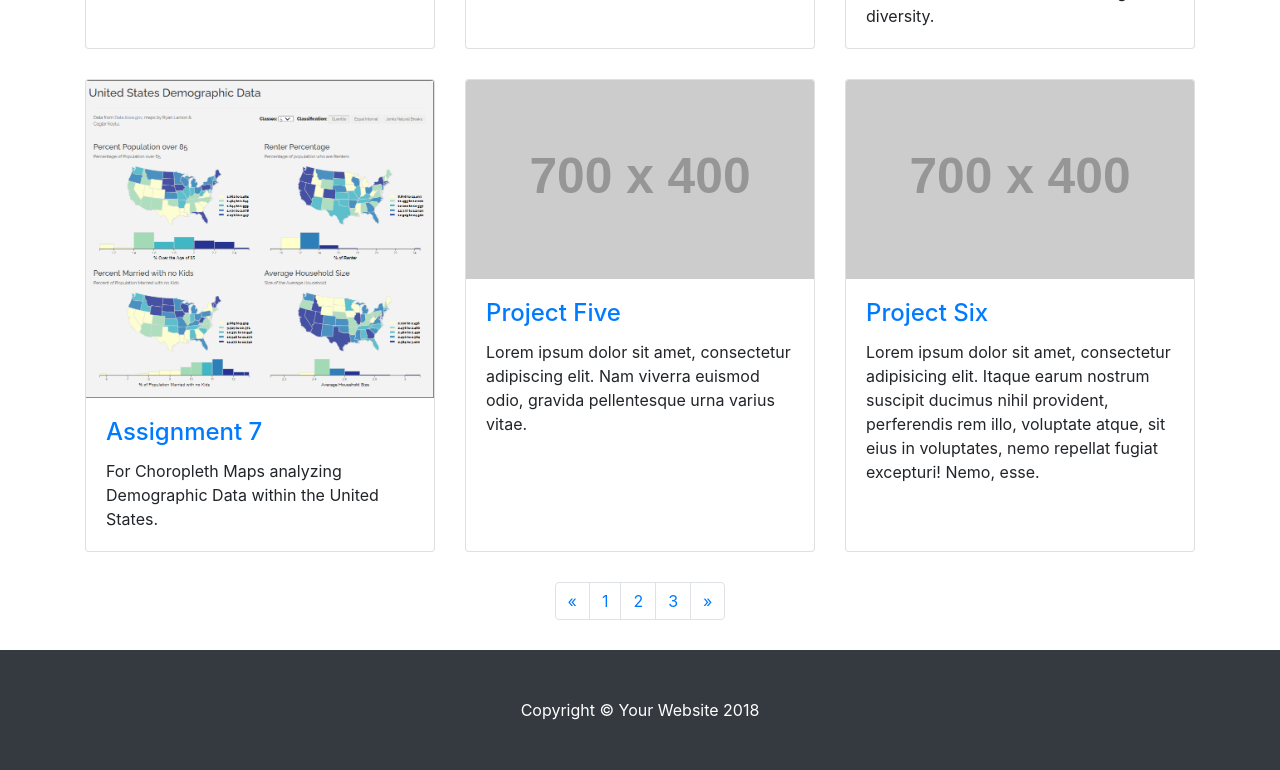
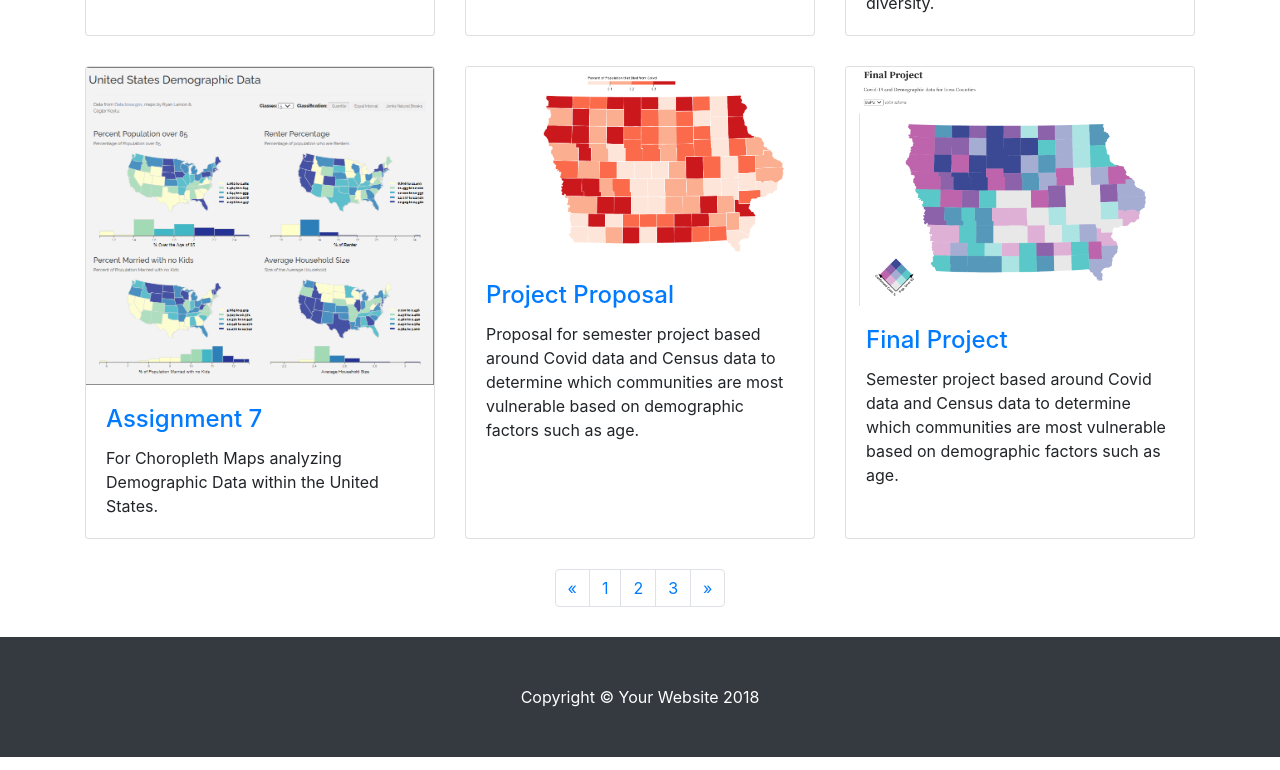
Before and after one commit to geog3540/awsherman, a website: page index.html in a window 1280 px wide. Shown: the part 548-1318 px from the top of the page. Drawn offline with Linux system fonts and the light colour scheme; placeholder pictures from the web are drawn by us.

Commit message:
Updating Webportfolio

```diff
--- a/index.html
+++ b/index.html
@@ -81,7 +81,7 @@
         </div>
         <div class="col-lg-4 col-sm-6 portfolio-item">
           <div class="card h-100">
-            <a href="https://observablehq.com/@awsherman/bivariate-choropleth-mapping"><img class="card-img-top" src="Images/Bivariate.png" alt=""></a>
+            <a href="https://observablehq.com/@awsherman/bivariate-choropleth-mapping"><img class="card-img-top" src="Images/Bivariate_1.png" alt=""></a>
             <div class="card-body">
               <h4 class="card-title">
                 <a href="https://observablehq.com/@awsherman/bivariate-choropleth-mapping">Bivariate Mapping</a>
@@ -103,23 +103,23 @@
         </div>
         <div class="col-lg-4 col-sm-6 portfolio-item">
           <div class="card h-100">
-            <a href="#"><img class="card-img-top" src="http://placehold.it/700x400" alt=""></a>
+            <a href="https://observablehq.com/@awsherman/final-project-porposal"><img class="card-img-top" src="Images/Project_Proposal.png" alt=""></a>
             <div class="card-body">
               <h4 class="card-title">
-                <a href="#">Project Five</a>
+                <a href="https://observablehq.com/@awsherman/final-project-porposal">Project Proposal</a>
               </h4>
-              <p class="card-text">Lorem ipsum dolor sit amet, consectetur adipiscing elit. Nam viverra euismod odio, gravida pellentesque urna varius vitae.</p>
+              <p class="card-text">Proposal for semester project based around Covid data and Census data to determine which communities are most vulnerable based on demographic factors such as age.</p>
             </div>
           </div>
         </div>
         <div class="col-lg-4 col-sm-6 portfolio-item">
           <div class="card h-100">
-            <a href="#"><img class="card-img-top" src="http://placehold.it/700x400" alt=""></a>
+            <a href="https://observablehq.com/@awsherman/final-project"><img class="card-img-top" src="Images/Final_Project.png" alt=""></a>
             <div class="card-body">
               <h4 class="card-title">
-                <a href="#">Project Six</a>
+                <a href="https://observablehq.com/@awsherman/final-project">Final Project</a>
               </h4>
-              <p class="card-text">Lorem ipsum dolor sit amet, consectetur adipisicing elit. Itaque earum nostrum suscipit ducimus nihil provident, perferendis rem illo, voluptate atque, sit eius in voluptates, nemo repellat fugiat excepturi! Nemo, esse.</p>
+              <p class="card-text">Semester project based around Covid data and Census data to determine which communities are most vulnerable based on demographic factors such as age.</p>
             </div>
           </div>
         </div>
```
Also changed, not shown: Images/Bivariate.png (deleted), Images/Bivariate_1.PNG (added), Images/Final_Project.PNG (added), Images/Project_Proposal.PNG (added), Images/choropleth.PNG.
